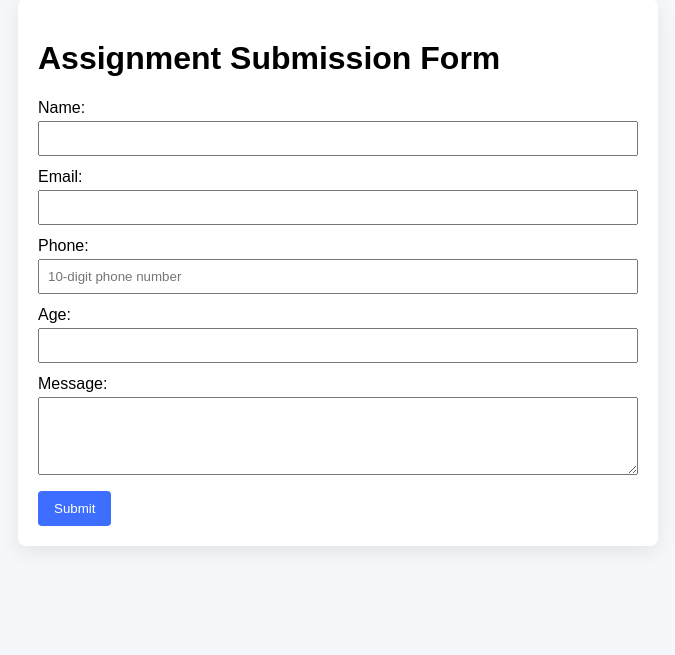
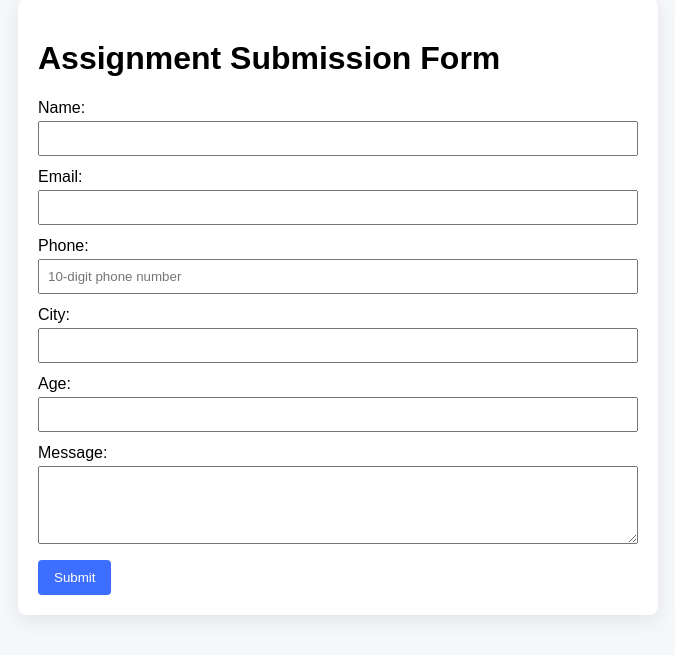
Before and after one commit to meetpanchal316/ares, a Flask app: template frontend/templates/index.html in a window 1280 px wide. Shown: the part 69-724 px from the top of the page, without its empty margins (302-977 px from the left). Run offline with Flask 3, Linux system fonts and the light colour scheme; the template is opened without the code that fills it, so the values that code supplies are empty.

Commit message:
Add city field to frontend template

```diff
--- a/backend/app.py
+++ b/backend/app.py
@@ -17,6 +17,7 @@ def submit():
     name = (data.get("name") or "").strip()
     email = (data.get("email") or "").strip()
     phone = (data.get("phone") or "").strip()
+    city = (data.get("city") or "").strip()
     age = data.get("age")
     message = (data.get("message") or "").strip()
 
@@ -30,6 +31,10 @@ def submit():
 
     if not phone or not PHONE_RE.match(phone):
         errors.append("Phone number must be a valid 10-digit number.")
+
+    if not city:
+        errors.append("City is required.")
+
 
     try:
         age_int = int(age)
@@ -51,6 +56,7 @@ def submit():
         "name": name,
         "email": email,
         "phone": phone,
+        "city": city,
         "age": age_int,
         "message": message,
         "received_at": datetime.utcnow().isoformat() + "Z"
--- a/frontend/templates/index.html
+++ b/frontend/templates/index.html
@@ -62,6 +62,10 @@
         <input type="text" name="phone" placeholder="10-digit phone number" required>
       </label>
 
+      <label>City:
+        <input type="text" name="city" required>
+      </label>
+
       <label>Age:
         <input type="number" name="age" min="1" max="150" required>
       </label>
```
